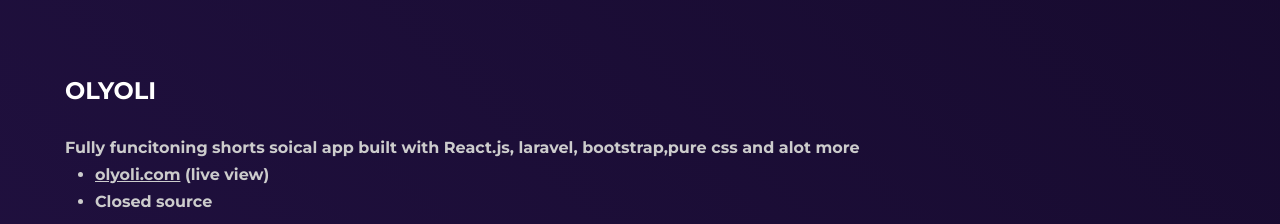
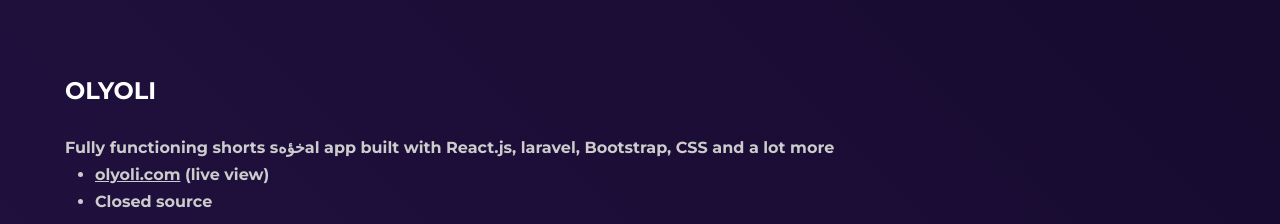
Before and after one commit to majdabed1/majdabed1.github.io, a plain HTML site: page index.html in a window 1280 px wide. Shown: the part 4160-4384 px from the top of the page. Drawn offline with nearby package versions, Linux system fonts and the light colour scheme.

Commit message:
olyoli edit

```diff
--- a/index.html
+++ b/index.html
@@ -414,7 +414,7 @@
 				</div>
 
 				<h3 class="project-head">OLYOLI</h3>
-				<p class="project-info">Fully funcitoning shorts soical app built with React.js, laravel, bootstrap,pure css and alot more</p>
+				<p class="project-info">Fully functioning shorts sخؤهal app built with React.js, laravel, Bootstrap, CSS and a lot more</p>
 				<ul style="color: #ccc;">
 					<li><a href="https://olyoli.com" target="_blank" style="color: #ccc;text-decoration: underline;">olyoli.com</a> (live view)</li>
 					<li>Closed source</li>
```
